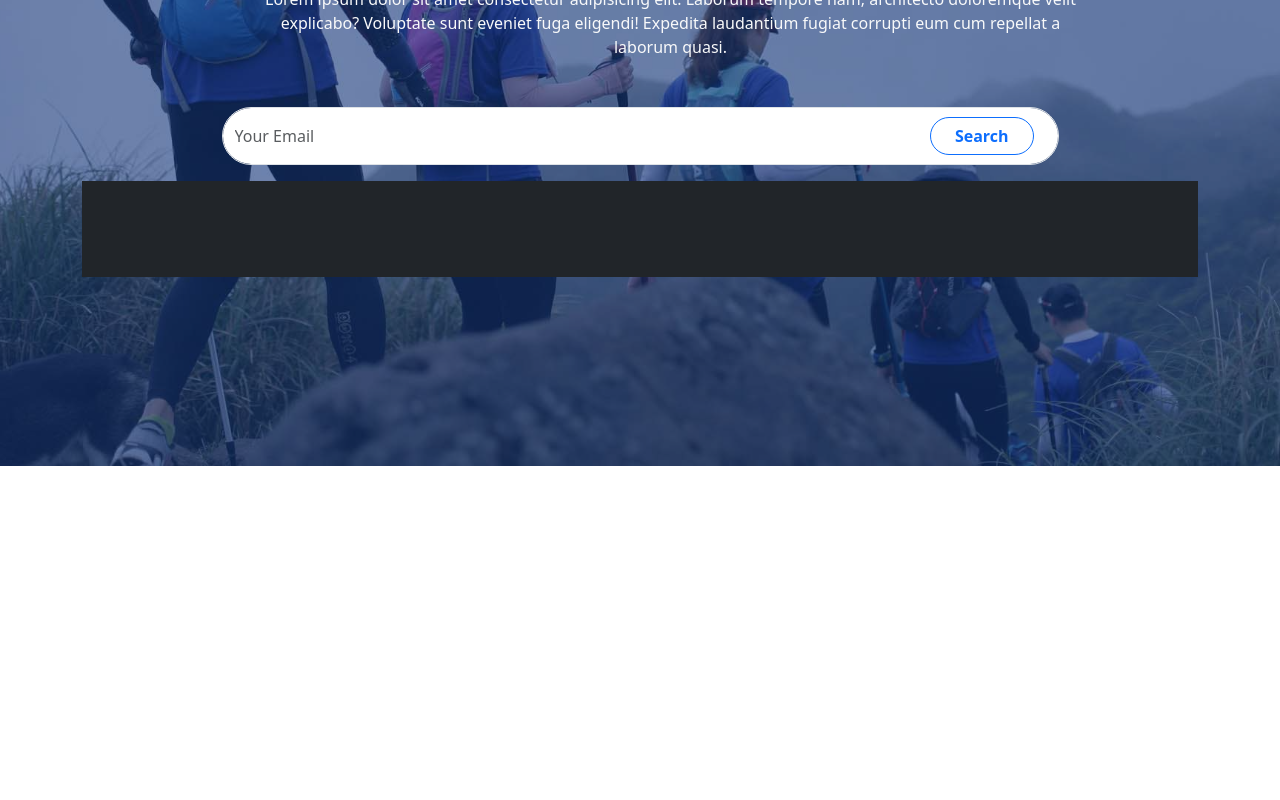
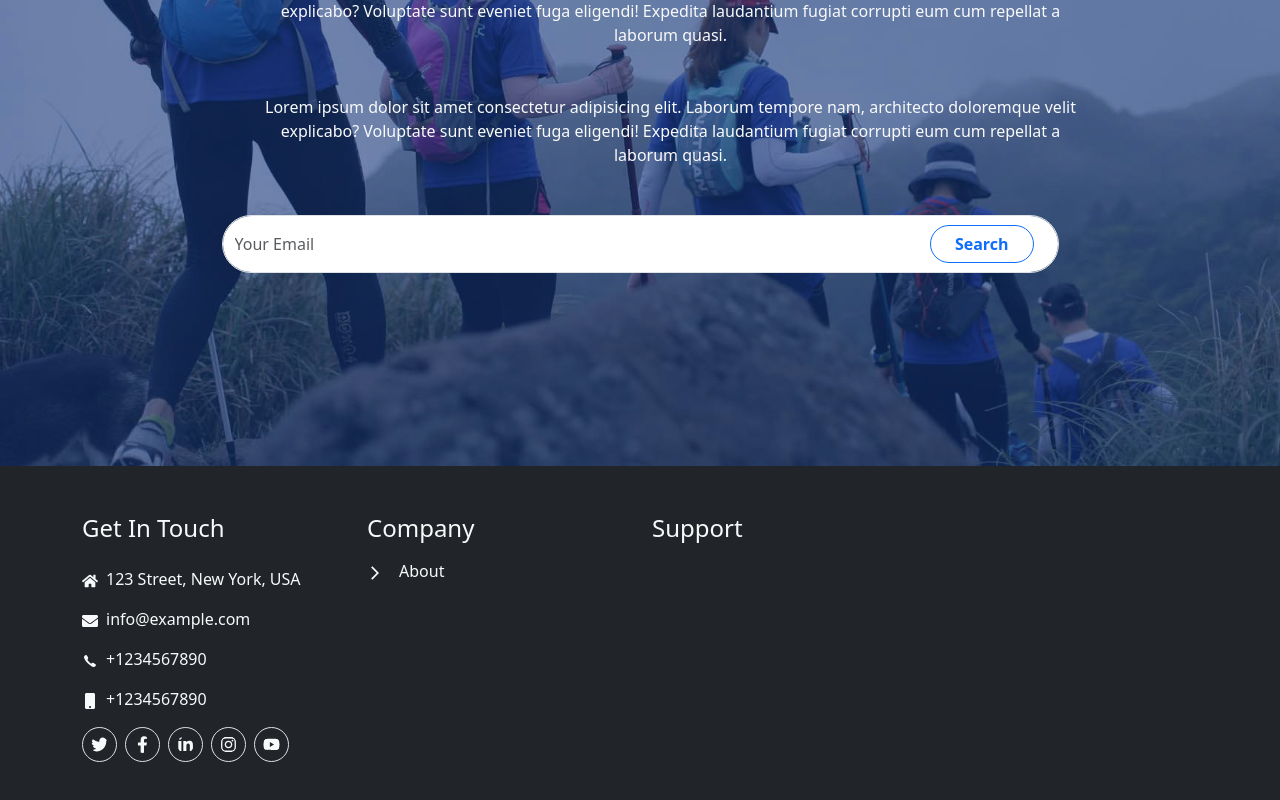
Before and after one commit to aniket-patil7075/Travela, a React (Vite) app: page /Booknow in a window 1280 px wide. Shown: the part 502-1302 px from the top of the page. Before the commit the page ends 968 px from the top, so only its background shows below. Built offline with nearby package versions, Linux system fonts and the light colour scheme.

Commit message:
Form complete in Footer

```diff
--- a/src/App.css
+++ b/src/App.css
@@ -450,6 +450,12 @@ body {
   top: 10px;
 }
 
+.footerA a{
+  text-decoration: none;
+  color: #f8f9fa;
+  font-weight: 500;
+}
+
 @media (max-width:425px) {
 
   html,
--- a/src/components/Footer.jsx
+++ b/src/components/Footer.jsx
@@ -1,8 +1,18 @@
 import React from "react";
-import { Container } from "react-bootstrap";
+import { Col, Container, Row } from "react-bootstrap";
 import Button from "react-bootstrap/Button";
 import Form from "react-bootstrap/Form";
 import InputGroup from "react-bootstrap/InputGroup";
+import { FaHome } from "react-icons/fa";
+import { FaEnvelope } from "react-icons/fa";
+import { IoIosCall } from "react-icons/io";
+import { FaMobile } from "react-icons/fa";
+import { FaTwitter } from "react-icons/fa";
+import { FaFacebookF } from "react-icons/fa";
+import { FaLinkedinIn } from "react-icons/fa";
+import { FaInstagram } from "react-icons/fa";
+import { FaYoutube } from "react-icons/fa";
+import { MdArrowForwardIos } from "react-icons/md";
 
 function Footer() {
   return (
@@ -13,6 +23,12 @@ function Footer() {
             <div className="text-center text-light">
               <h4>----- SUBSCRIBE -----</h4>
               <h1>Our Newsletter</h1>
+              <p className="w-75 mt-5" style={{ marginLeft: "170px" }}>
+                Lorem ipsum dolor sit amet consectetur adipisicing elit. Laborum
+                tempore nam, architecto doloremque velit explicabo? Voluptate
+                sunt eveniet fuga eligendi! Expedita laudantium fugiat corrupti
+                eum cum repellat a laborum quasi.
+              </p>
               <p className="w-75 mt-5" style={{ marginLeft: "170px" }}>
                 Lorem ipsum dolor sit amet consectetur adipisicing elit. Laborum
                 tempore nam, architecto doloremque velit explicabo? Voluptate
@@ -35,11 +51,42 @@ function Footer() {
                 </Button>
               </InputGroup>
             </div>
-            <div className="p-5 bg-dark">
-
-            </div>
           </Container>
         </div>
+      </div>
+      <div className="py-5 bg-dark text-light" >
+        <Container>
+        <Row>
+            <Col>
+                <h4>Get In Touch</h4>
+                <p className="mt-4"><FaHome className="me-2" />123 Street, New York, USA</p>
+                <p><FaEnvelope className="me-2" />info@example.com</p>
+                <p><IoIosCall className="me-2" />+1234567890</p>
+                <p><FaMobile className="me-2" />+1234567890</p>
+                <div className=''>
+                        <FaTwitter className='border border-1 rounded rounded-circle p-2 me-2' style={{ width: "35px", height: "35px" }} />
+
+                        <FaFacebookF className='border border-1 rounded rounded-circle p-2 me-2' style={{ width: "35px", height: "35px" }} />
+
+                        <FaLinkedinIn className='border border-1 rounded rounded-circle p-2 me-2' style={{ width: "35px", height: "35px" }} />
+
+                        <FaInstagram className='border border-1 rounded rounded-circle p-2 me-2' style={{ width: "35px", height: "35px" }} />
+
+                        <FaYoutube className='border border-1 rounded rounded-circle p-2 me-2' style={{ width: "35px", height: "35px" }} />
+                    </div>
+            </Col>
+            <Col className="footerA">
+                <h4 className="mb-3">Company</h4>
+                <a href="/" ><MdArrowForwardIos className="me-3" />About</a>
+            </Col>
+            <Col>
+                <h4>Support</h4>
+            </Col>
+            <Col>
+
+            </Col>
+        </Row>
+        </Container>
       </div>
     </div>
   );
```
